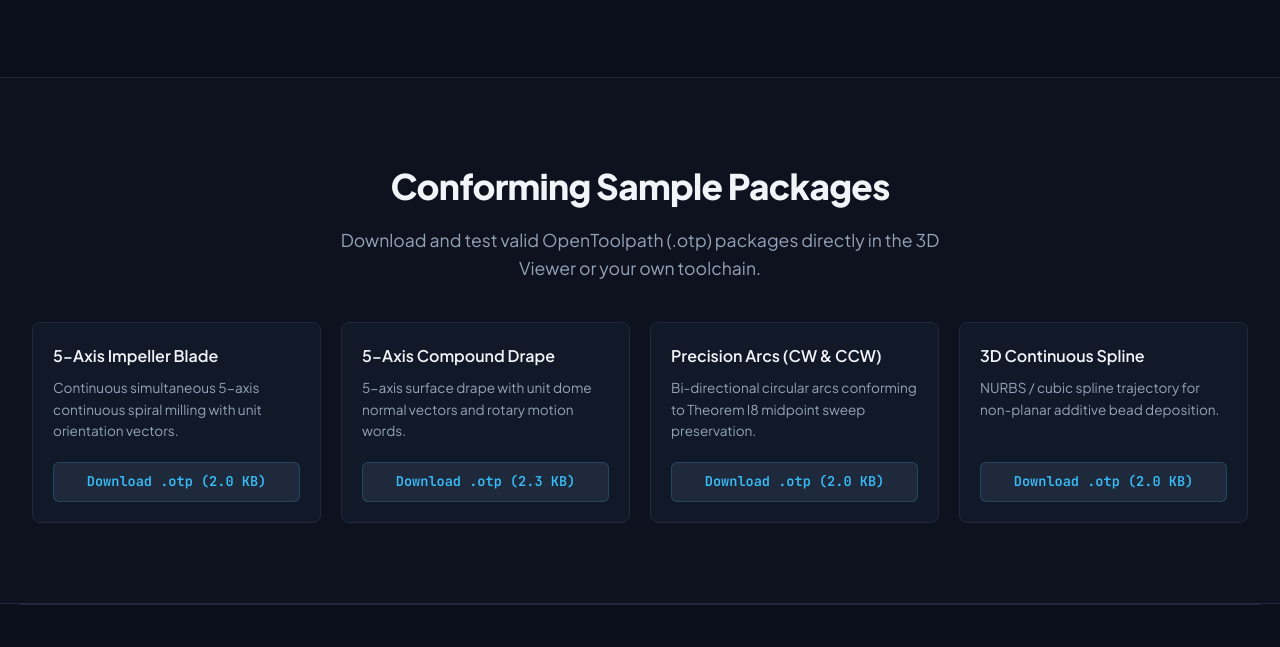
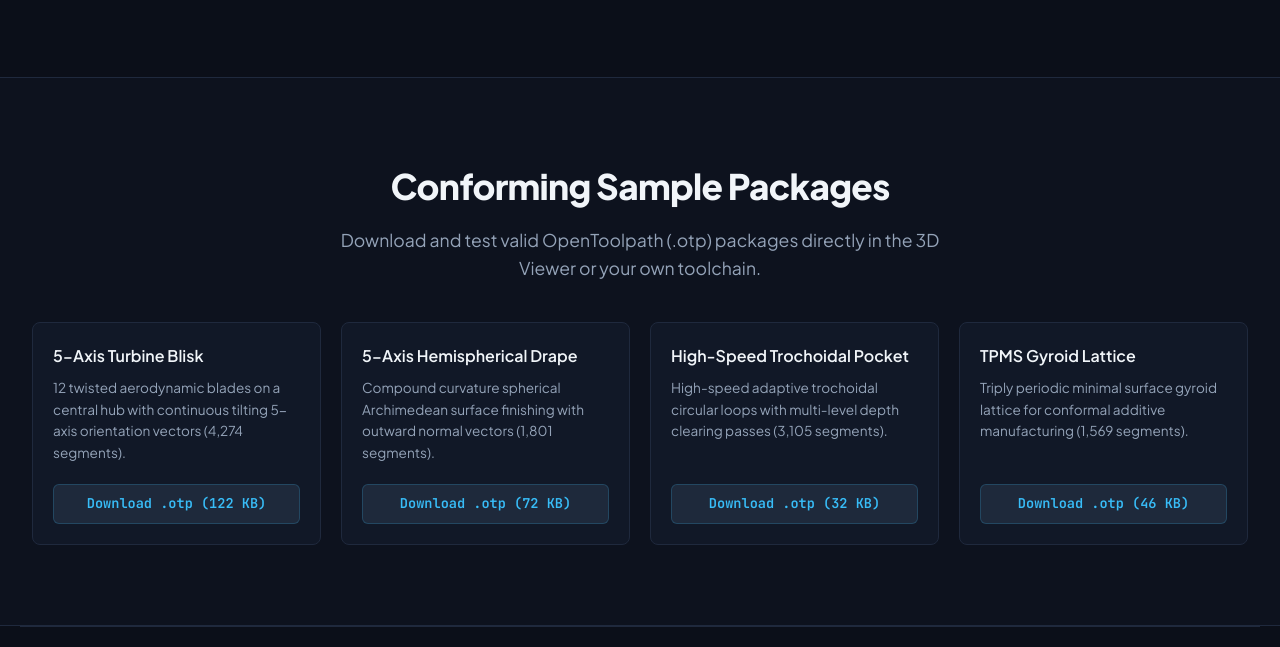
Before and after one commit to opentoolpath/opentoolpath.github.io, a plain HTML site: page index.html in a window 1280 px wide. Shown: the part 3065-3712 px from the top of the page. Drawn offline with Linux system fonts and the light colour scheme.

Commit message:
feat: publish intricate 5-axis samples and updated portal descriptions
- Publish 4,274-segment 5-axis turbine blisk, 1,801-segment drape, 3,105-segment trochoidal pocket, and 1,569-segment TPMS gyroid
- Update sample download cards with accurate segment counts and file sizes

```diff
--- a/index.html
+++ b/index.html
@@ -531,41 +531,41 @@
         <div class="sample-grid">
           <div class="sample-item">
             <div>
-              <h4>5-Axis Impeller Blade</h4>
-              <p>Continuous simultaneous 5-axis continuous spiral milling with unit orientation vectors.</p>
+              <h4>5-Axis Turbine Blisk</h4>
+              <p>12 twisted aerodynamic blades on a central hub with continuous tilting 5-axis orientation vectors (4,274 segments).</p>
             </div>
             <a href="samples/five_axis_impeller.otp" class="sample-download" download>
-              Download .otp (2.0 KB)
+              Download .otp (122 KB)
             </a>
           </div>
 
           <div class="sample-item">
             <div>
-              <h4>5-Axis Compound Drape</h4>
-              <p>5-axis surface drape with unit dome normal vectors and rotary motion words.</p>
+              <h4>5-Axis Hemispherical Drape</h4>
+              <p>Compound curvature spherical Archimedean surface finishing with outward normal vectors (1,801 segments).</p>
             </div>
             <a href="samples/five_axis_drape.otp" class="sample-download" download>
-              Download .otp (2.3 KB)
+              Download .otp (72 KB)
             </a>
           </div>
 
           <div class="sample-item">
             <div>
-              <h4>Precision Arcs (CW & CCW)</h4>
-              <p>Bi-directional circular arcs conforming to Theorem I8 midpoint sweep preservation.</p>
+              <h4>High-Speed Trochoidal Pocket</h4>
+              <p>High-speed adaptive trochoidal circular loops with multi-level depth clearing passes (3,105 segments).</p>
             </div>
             <a href="samples/precision_arcs.otp" class="sample-download" download>
-              Download .otp (2.0 KB)
+              Download .otp (32 KB)
             </a>
           </div>
 
           <div class="sample-item">
             <div>
-              <h4>3D Continuous Spline</h4>
-              <p>NURBS / cubic spline trajectory for non-planar additive bead deposition.</p>
+              <h4>TPMS Gyroid Lattice</h4>
+              <p>Triply periodic minimal surface gyroid lattice for conformal additive manufacturing (1,569 segments).</p>
             </div>
             <a href="samples/continuous_spline.otp" class="sample-download" download>
-              Download .otp (2.0 KB)
+              Download .otp (46 KB)
             </a>
           </div>
         </div>
```
Also changed, not shown: 4 other files.
